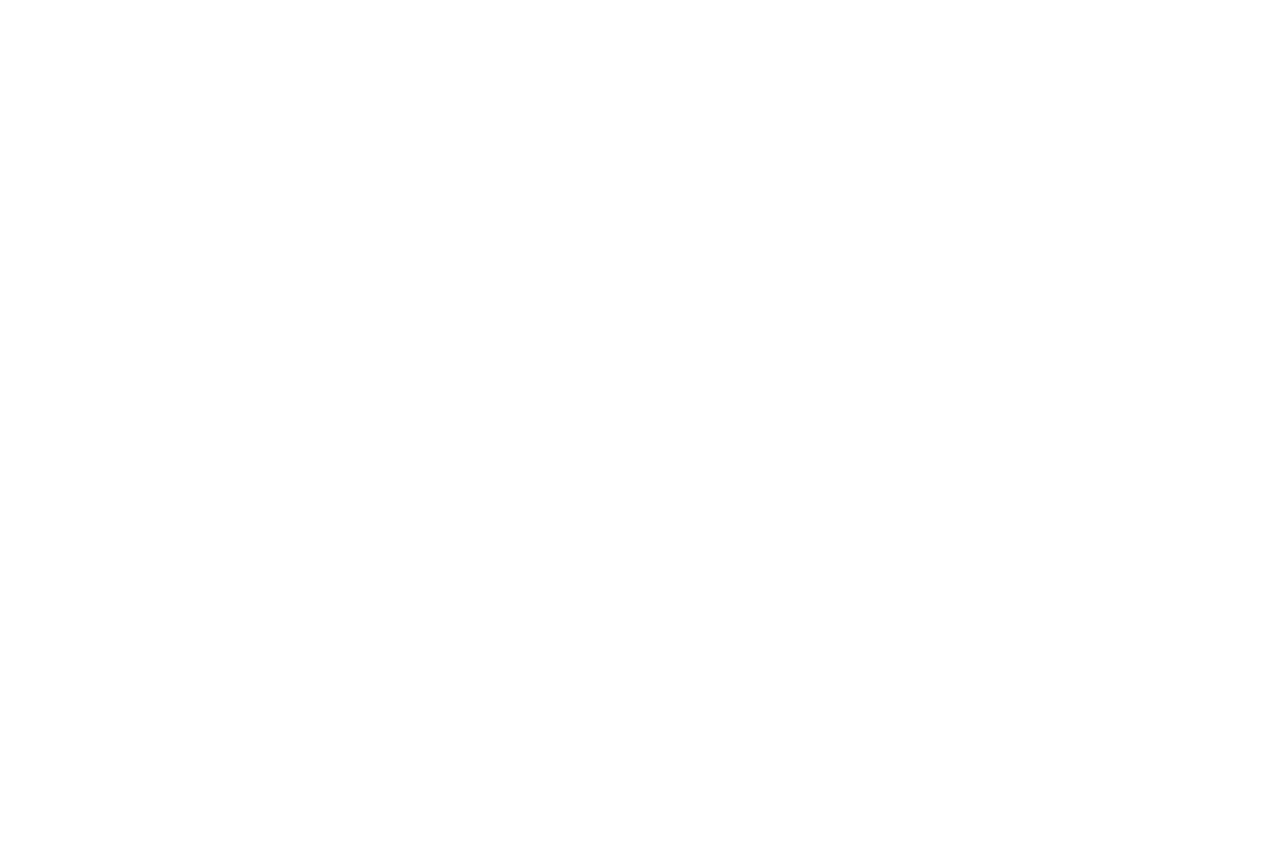
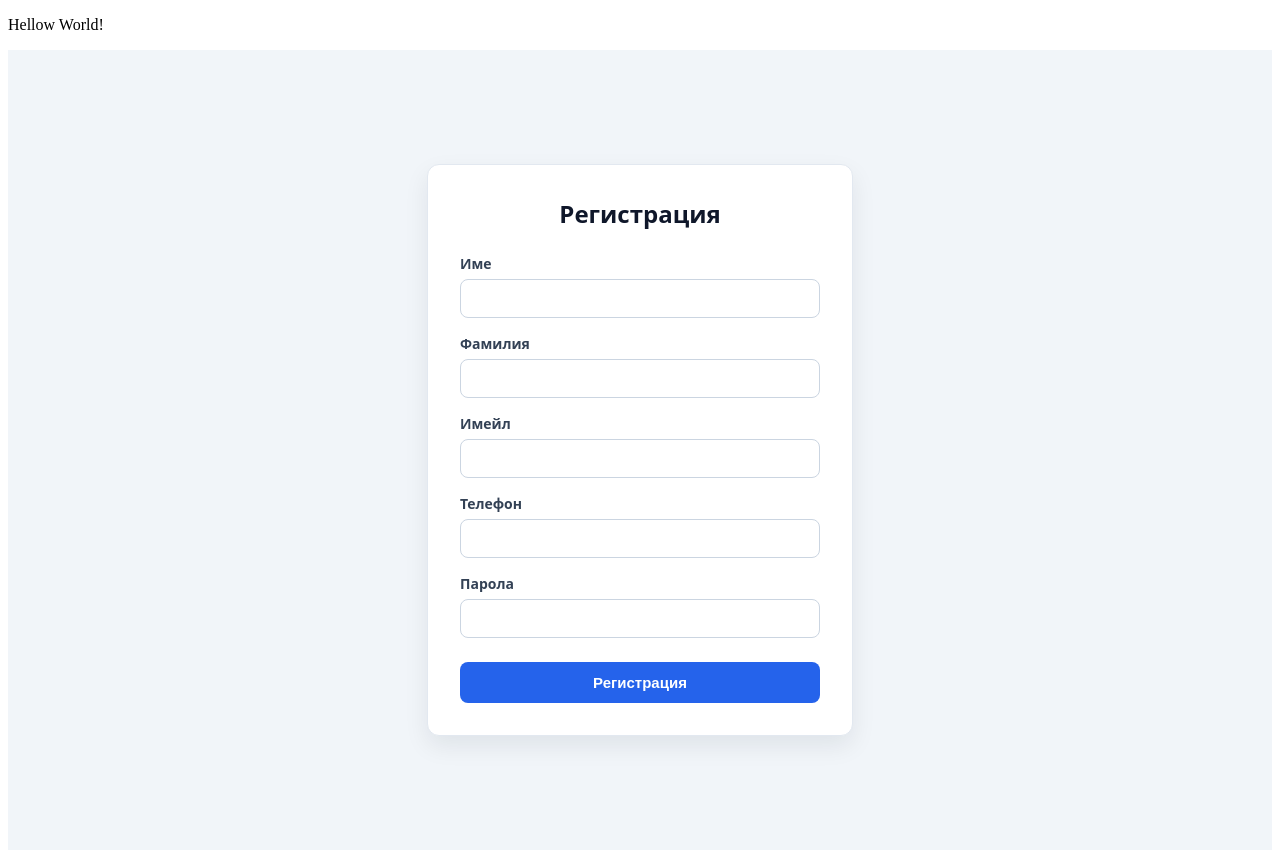
Before and after one commit to IvanTtsenov/Logistics_Company, a React (Vite) app: page / in a window 1280 px wide. Before the commit the page ends 800 px from the top, so only its background shows below. Built offline with nearby package versions, Linux system fonts and the light colour scheme.

Commit message:
Created register form, created proxy server in vite to circumvent CORS, added forms css

```diff
--- a/src/App.jsx
+++ b/src/App.jsx
@@ -1,7 +1,8 @@
 
 function App() {
     return(
-      <p></p>
+      <p>Hellow World!</p>
+
     );
 }
 
--- a/src/css/forms.css
+++ b/src/css/forms.css
@@ -1 +1,67 @@
-/* Стилове за формите */
+.register-page {
+    min-height: 100vh;
+    display: flex;
+    justify-content: center;
+    align-items: center;
+    background: #f1f5f9;
+    color: #0f172a;
+    font-family: system-ui, -apple-system, "Segoe UI", Roboto, sans-serif;
+}
+
+.register-form {
+    display: flex;
+    flex-direction: column;
+    width: 360px;
+    padding: 32px;
+    background: white;
+    border: 1px solid #e2e8f0;
+    border-radius: 12px;
+    box-shadow: 0 10px 25px rgba(15, 23, 42, 0.08);
+}
+
+.register-form h2 {
+    margin: 0 0 8px;
+    text-align: center;
+    font-size: 24px;
+}
+
+.register-form label {
+    margin-top: 16px;
+    margin-bottom: 6px;
+    font-size: 14px;
+    font-weight: 600;
+    color: #334155;
+}
+
+.register-form input {
+    padding: 10px 12px;
+    font-size: 15px;
+    color: #0f172a;
+    background: white;
+    border: 1px solid #cbd5e1;
+    border-radius: 8px;
+    outline: none;
+    transition: border-color 0.15s, box-shadow 0.15s;
+}
+
+.register-form input:focus {
+    border-color: #2563eb;
+    box-shadow: 0 0 0 3px rgba(37, 99, 235, 0.15);
+}
+
+.register-form button {
+    margin-top: 24px;
+    padding: 12px;
+    font-size: 15px;
+    font-weight: 600;
+    color: white;
+    background: #2563eb;
+    border: none;
+    border-radius: 8px;
+    cursor: pointer;
+    transition: background 0.15s;
+}
+
+.register-form button:hover {
+    background: #1d4ed8;
+}
--- a/src/main.jsx
+++ b/src/main.jsx
@@ -1,9 +1,11 @@
 import { StrictMode } from 'react'
 import { createRoot } from 'react-dom/client'
 import App from './App.jsx'
+import Register from './pages/Register.jsx'
 
 createRoot(document.getElementById('root')).render(
   <StrictMode>
     <App />
+    <Register />
   </StrictMode>,
 )
--- a/src/pages/Register.jsx
+++ b/src/pages/Register.jsx
@@ -1,7 +1,52 @@
-function Register(){
-    return(
-        <p>REGISTER!</p>
+import "../css/forms.css";
+import { register } from "../services/api";
+
+function Register() {
+    async function handleSubmit(e) {
+        e.preventDefault();
+        const data = Object.fromEntries(new FormData(e.target));
+
+        if(data.firstName.trim().length <= 1){
+            alert("Името трябва да е поне 2 символа!");
+            return;
+        }
+
+        if(data.password.length < 6){
+            alert("паролата трябва да е поне 6 символа");
+            return;
+        }
+
+        try {
+            await register(data);
+        } catch (err) {
+            alert(err.message);
+        }
+    }
+
+    return (
+        <div className="register-page">
+            <form className="register-form" onSubmit={handleSubmit}>
+                <h2>Регистрация</h2>
+
+                <label htmlFor="firstName">Име</label>
+                <input id="firstName" type="text" name="firstName" required />
+
+                <label htmlFor="lastName">Фамилия</label>
+                <input id="lastName" type="text" name="lastName" required />
+
+                <label htmlFor="email">Имейл</label>
+                <input id="email" type="email" name="email" required />
+
+                <label htmlFor="phone">Телефон</label>
+                <input id="phone" type="tel" name="phone" required />
+
+                <label htmlFor="password">Парола</label>
+                <input id="password" type="password" name="password" minLength={6} required />
+
+                <button type="submit">Регистрация</button>
+            </form>
+        </div>
     );
 }
 
-export default Register
+export default Register;
--- a/src/services/api.js
+++ b/src/services/api.js
@@ -1,2 +1,16 @@
 // Адрес на Spring Boot бекенда
-export const API_URL = "http://localhost:8080";
+export const API_URL = "";
+
+export async function register(data) {
+    const response = await fetch(`${API_URL}/api/auth/register`, {
+        method: "POST",
+        headers: { "Content-Type": "application/json" },
+        body: JSON.stringify(data),
+    });
+
+    if (!response.ok) {
+        const text = await response.text();
+        throw new Error(text || "Регистрацията е неуспешна");
+    }
+    alert("SUCCESS");
+}
--- a/vite.config.js
+++ b/vite.config.js
@@ -4,4 +4,7 @@ import { defineConfig } from 'vite'
 // https://vite.dev/config/
 export default defineConfig({
   plugins: [react()],
+      server: {
+        proxy: { "/api": "http://localhost:8080"},
+      }
 })
```
